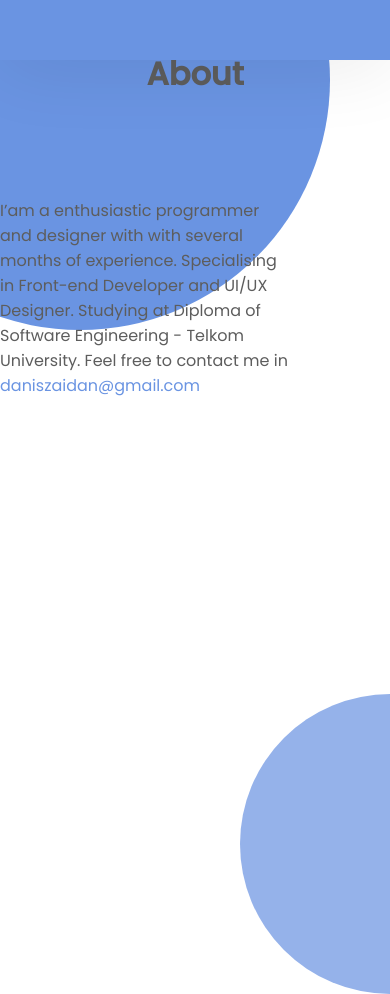
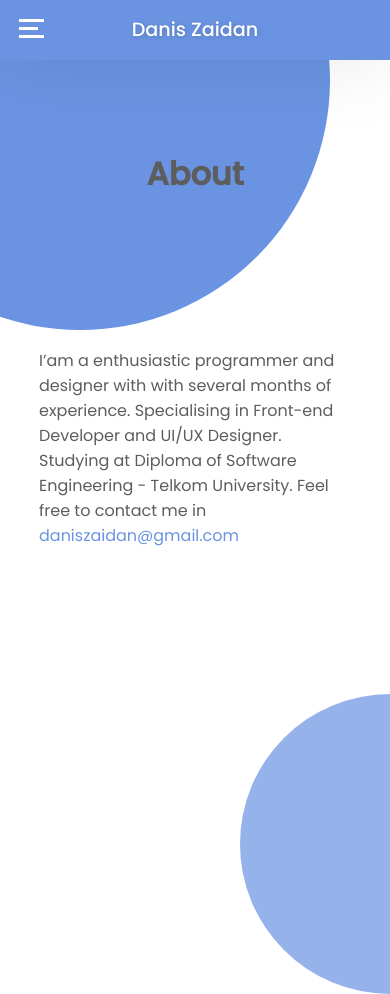
Before and after one commit to daniszaidan/SubmissionDicoding-ProfileWebsite, a plain HTML site: page about.html in a window 390 px wide. Shown: the top 994 px of the page. Drawn offline with Linux system fonts and the light colour scheme.

Commit message:
responsive contact

```diff
--- a/about.html
+++ b/about.html
@@ -19,8 +19,17 @@
 <body>
 
     <nav>
-        <ul>
-            <a class="logo" href="index.html">Danis Zaidan</a>
+        <a class="logo" href="index.html">Danis Zaidan</a>
+
+        <div class="menu-mobile">
+            <div id="menu-button" onclick="toggleMenu();">
+                <span></span>
+                <span></span>
+                <span></span>
+            </div>
+        </div>
+
+        <ul id="menu-list">
             <li><a href="contact.html">Contact</a></li>
             <li><a href="about.html">About</a></li>
             <li><a href="index.html">Home</a></li>
--- a/css/style.css
+++ b/css/style.css
@@ -241,8 +241,12 @@ main .main-description a{
         height: auto;
         padding: 50px 0;
     }
-    #photo-frame{
+    .section-half:nth-child(1){
         margin-top: 100px;
+    }
+    main .main-description {
+        margin-right: unset;
+        margin: 50px 10%;
     }
     .intro {
         padding-right: 0px;
@@ -250,6 +254,9 @@ main .main-description a{
     .intro h1, .intro p {
         text-align: center;
     }
+    .social-media{
+        margin-top: 50px;
+    }
 }
 
 /*Phone (Smaller 480px)*/
```
